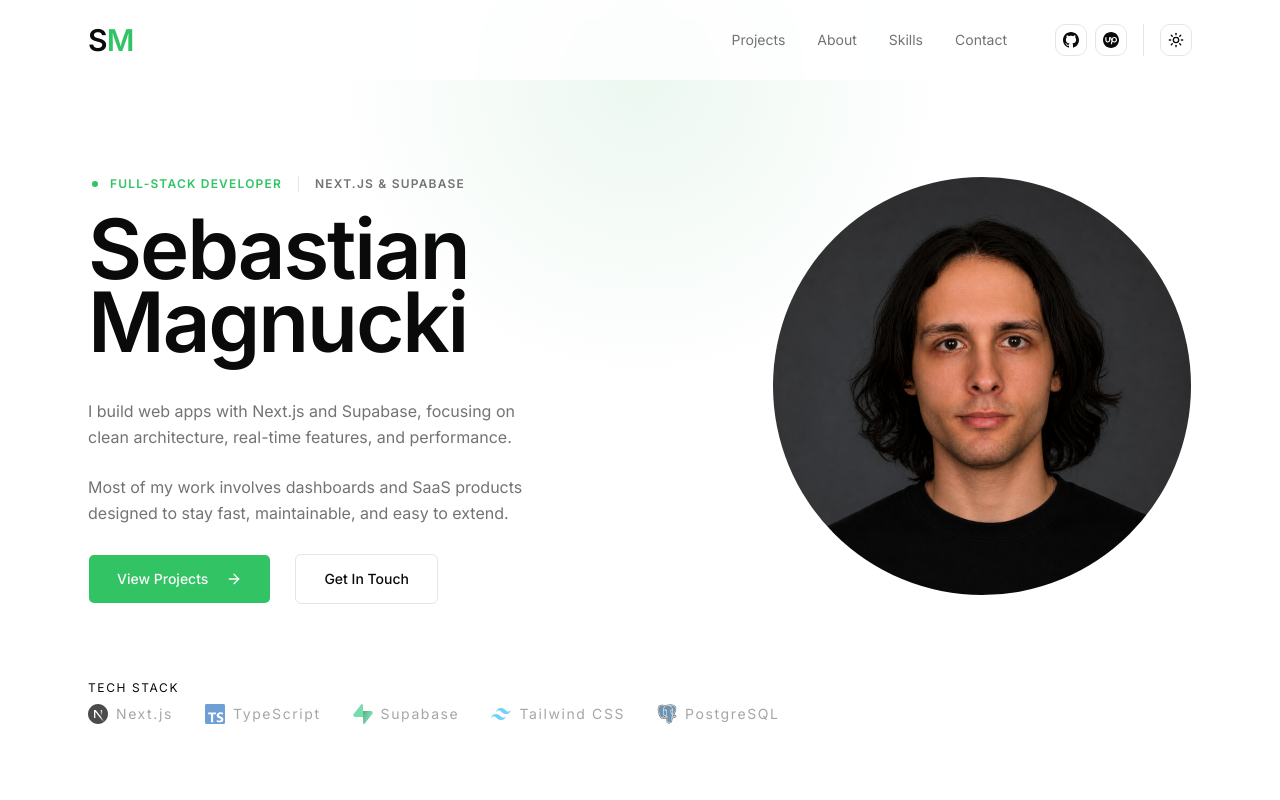
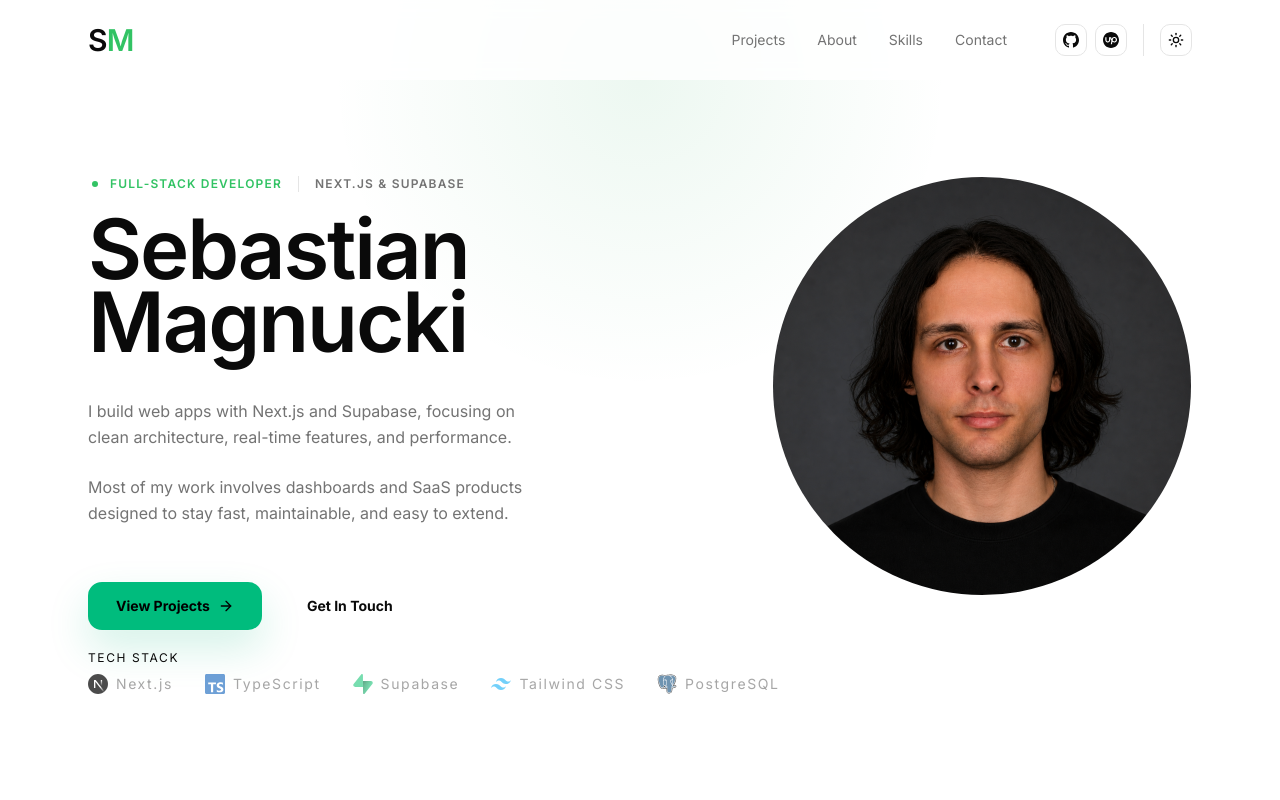
Before and after one commit to svsxn/portfolio, a Next.js app: page / in a window 1280 px wide. Shown: the top 800 px of the page. Built offline with nearby package versions, Linux system fonts and the light colour scheme.

Commit message:
feat: update buttons

```diff
--- a/components/motion/fade-up.tsx
+++ b/components/motion/fade-up.tsx
@@ -1,6 +1,15 @@
 "use client";
 
-import { motion } from "framer-motion";
+import { motion, Variants } from "framer-motion";
+
+const fadeUp: Variants = {
+  hidden: { opacity: 0, y: 16 },
+  visible: (delay: number) => ({
+    opacity: 1,
+    y: 0,
+    transition: { duration: 0.55, delay, ease: [0.22, 1, 0.36, 1] },
+  }),
+};
 
 type FadeUpProps = {
   children: React.ReactNode;
@@ -11,14 +20,11 @@ type FadeUpProps = {
 export function FadeUp({ children, delay = 0, className }: FadeUpProps) {
   return (
     <motion.div
-      initial={{ opacity: 0, y: 24 }}
-      whileInView={{ opacity: 1, y: 0 }}
+      variants={fadeUp}
+      custom={delay}
+      initial="hidden"
+      whileInView="visible"
       viewport={{ once: true, amount: 0.2 }}
-      transition={{
-        duration: 0.55,
-        delay,
-        ease: [0.22, 1, 0.36, 1],
-      }}
       className={className}
     >
       {children}
--- a/components/sections/hero/index.tsx
+++ b/components/sections/hero/index.tsx
@@ -1,8 +1,10 @@
 import { ArrowRightIcon } from "lucide-react";
-import { Button } from "../../ui/button";
+// import { Button } from "../../ui/button";
 import { TechStack } from "./tech-stack/tech-stack";
 import { Avatar } from "./avatar";
 import Label from "../label";
+import Link from "next/link";
+import { FadeUp } from "@/components/motion/fade-up";
 
 export default function Hero() {
   return (
@@ -30,14 +32,32 @@ export default function Hero() {
             stay fast, maintainable, and easy to extend.
           </p>
         </div>
-        <div className="flex flex-col sm:flex-row gap-4 sm:gap-6 mt-2 mb-2 sm:mb-14">
+        {/* <div className="flex flex-col sm:flex-row gap-4 sm:gap-6 mt-2 mb-2 sm:mb-14">
           <Button className="px-7 py-6 rounded-sm hover:brightness-110 hover:-translate-y-0.5">
             View Projects <ArrowRightIcon className="ml-3" />
           </Button>
           <Button variant="outline" className="px-7 py-6 rounded-sm">
             Get In Touch
           </Button>
-        </div>
+        </div> */}
+        <FadeUp className="mt-9 flex flex-col gap-4 sm:flex-row">
+          <Link
+            href="#projects"
+            className="group inline-flex h-12 items-center justify-center rounded-xl bg-emerald-500 px-7 text-sm font-bold text-black shadow-[0_0_0_1px_rgba(255,255,255,0.08),0_18px_40px_rgba(16,185,129,0.18)] transition hover:-translate-y-0.5 hover:bg-emerald-400 focus:outline-none focus-visible:ring-2 focus-visible:ring-emerald-300 focus-visible:ring-offset-2 focus-visible:ring-offset-[#030504]"
+          >
+            View Projects
+            <ArrowRightIcon
+              className="ml-2 size-4 transition-transform group-hover:translate-x-1"
+              aria-hidden="true"
+            />
+          </Link>
+          <Link
+            href="#contact"
+            className="inline-flex h-12 items-center justify-center rounded-xl border border-white/10 bg-white/3 px-7 text-sm font-bold transition hover:-translate-y-0.5 hover:border-emerald-400/40 hover:bg-emerald-400/10 focus:outline-none focus-visible:ring-2 focus-visible:ring-emerald-300 focus-visible:ring-offset-2 focus-visible:ring-offset-[#030504]"
+          >
+            Get In Touch
+          </Link>
+        </FadeUp>
         <TechStack />
       </div>
       <Avatar />
```
